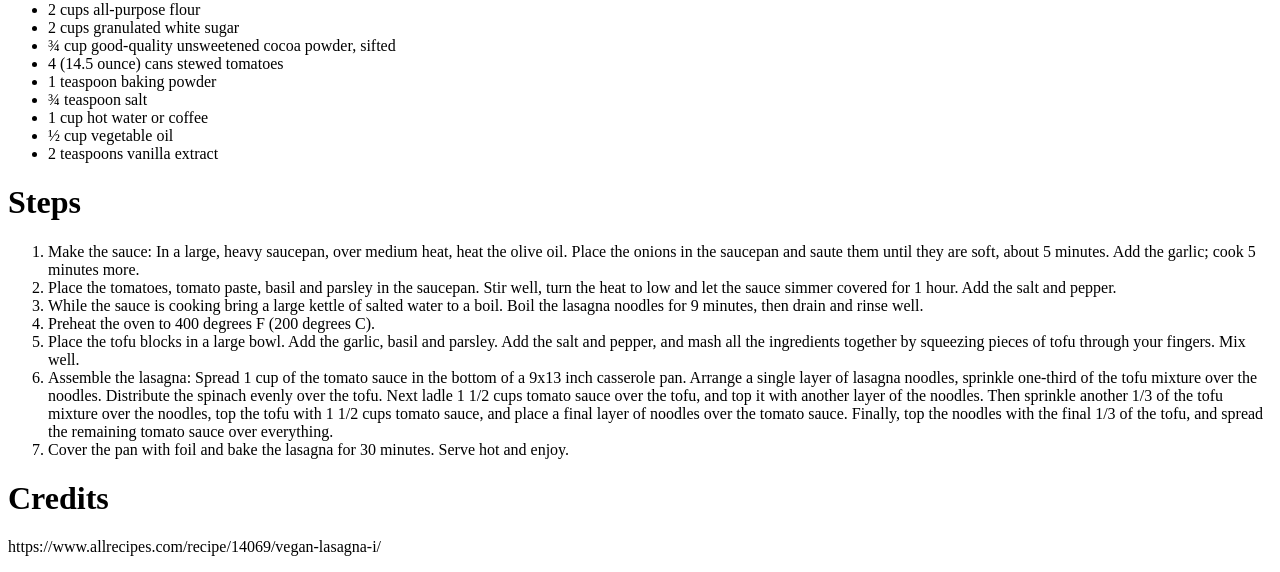
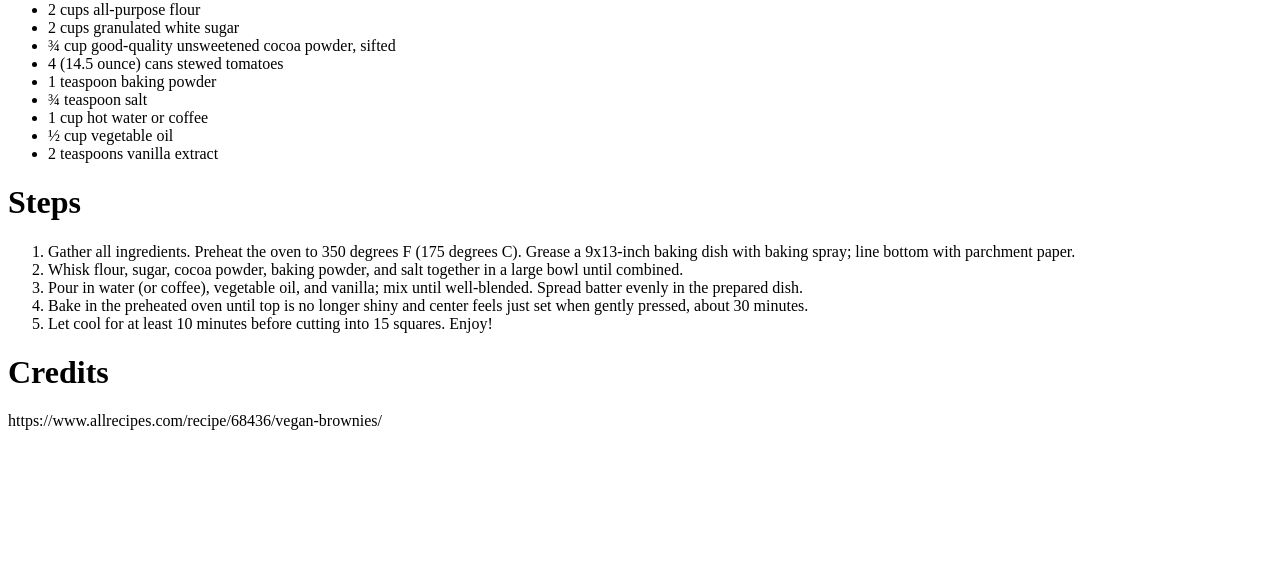
Before and after one commit to ttheodinproject/odin-recipes2, a plain HTML site: page recipes/brownies.html in a window 1280 px wide. Shown: the part 613-1185 px from the top of the page. After the commit the page ends 1059 px from the top, so only its background shows below. Drawn offline with Linux system fonts and the light colour scheme.

Commit message:
Add steps and credits to brownies.html

```diff
--- a/recipes/brownies.html
+++ b/recipes/brownies.html
@@ -25,15 +25,13 @@
     </ul>
     <h1>Steps</h1>
     <ol>
-        <li>Make the sauce: In a large, heavy saucepan, over medium heat, heat the olive oil. Place the onions in the saucepan and saute them until they are soft, about 5 minutes. Add the garlic; cook 5 minutes more.</li>
-        <li>Place the tomatoes, tomato paste, basil and parsley in the saucepan. Stir well, turn the heat to low and let the sauce simmer covered for 1 hour. Add the salt and pepper.</li>
-        <li>While the sauce is cooking bring a large kettle of salted water to a boil. Boil the lasagna noodles for 9 minutes, then drain and rinse well.</li>
-        <li>Preheat the oven to 400 degrees F (200 degrees C).</li>
-        <li>Place the tofu blocks in a large bowl. Add the garlic, basil and parsley. Add the salt and pepper, and mash all the ingredients together by squeezing pieces of tofu through your fingers. Mix well.</li>
-        <li>Assemble the lasagna: Spread 1 cup of the tomato sauce in the bottom of a 9x13 inch casserole pan. Arrange a single layer of lasagna noodles, sprinkle one-third of the tofu mixture over the noodles. Distribute the spinach evenly over the tofu. Next ladle 1 1/2 cups tomato sauce over the tofu, and top it with another layer of the noodles. Then sprinkle another 1/3 of the tofu mixture over the noodles, top the tofu with 1 1/2 cups tomato sauce, and place a final layer of noodles over the tomato sauce. Finally, top the noodles with the final 1/3 of the tofu, and spread the remaining tomato sauce over everything.</li>
-        <li>Cover the pan with foil and bake the lasagna for 30 minutes. Serve hot and enjoy.</li>
-    </ol>
+        <li>Gather all ingredients. Preheat the oven to 350 degrees F (175 degrees C). Grease a 9x13-inch baking dish with baking spray; line bottom with parchment paper.</li>
+        <li>Whisk flour, sugar, cocoa powder, baking powder, and salt together in a large bowl until combined.</li>
+        <li>Pour in water (or coffee), vegetable oil, and vanilla; mix until well-blended. Spread batter evenly in the prepared dish.</li>
+        <li>Bake in the preheated oven until top is no longer shiny and center feels just set when gently pressed, about 30 minutes.</li>
+        <li>Let cool for at least 10 minutes before cutting into 15 squares. Enjoy!</li>
+     </ol>
     <h1>Credits</h1>
-    <p>https://www.allrecipes.com/recipe/14069/vegan-lasagna-i/</p>
+    <p>https://www.allrecipes.com/recipe/68436/vegan-brownies/</p>
 </body>
 </html>
```
